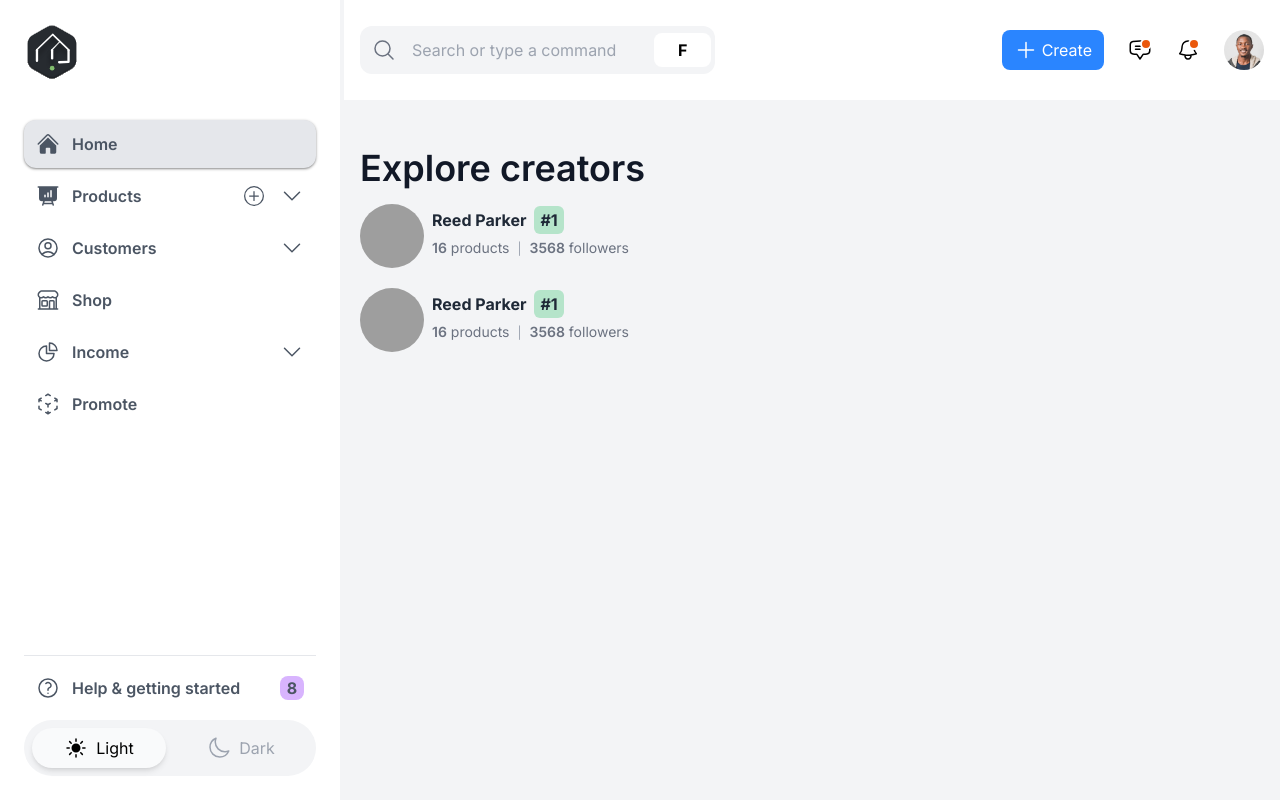
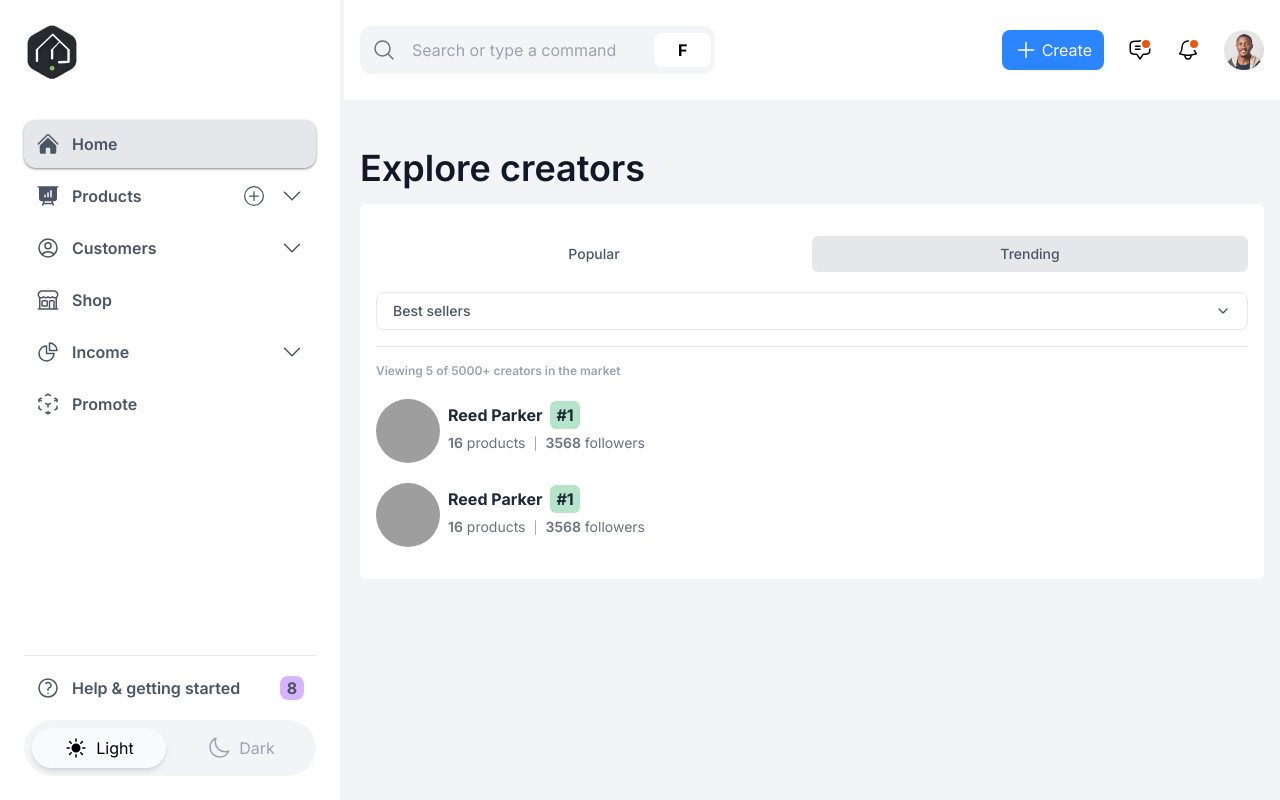
Before and after one commit to IdealBox/Fairlyx-FrontEnd-NEW, a React (Create React App) app: page /vendor/creators in a window 1280 px wide. Built offline with nearby package versions, Linux system fonts and the light colour scheme; grey boxes are pictures that could not be loaded.

Commit message:
Creators page header ui completed

```diff
--- a/src/screens/vendor/creators/index.tsx
+++ b/src/screens/vendor/creators/index.tsx
@@ -1,16 +1,54 @@
-import React from 'react';
+import React, { useState } from 'react';
 import Creator from './components/Creator';
+import Dropdown from '../../../components/forms/Dropdown';
 
 const CreatorsPage = () => {
+	const [selectedValue, setSelectedValue] = useState<{
+		value: string;
+		id: string;
+		type: string;
+	}>({
+		value: 'Best sellers',
+		id: '1',
+		type: '',
+	});
 	return (
 		<div className="px-4 py-8">
 			<h1 className="leading-loose text-4xl font-semibold text-gray-900 dark:text-gray-50">
 				Explore creators
 			</h1>
-			<header></header>
-			<div className="flex flex-col gap-5">
-				<Creator />
-				<Creator />
+			<div className="bg-white rounded-md p-4">
+				<header className="border-b border-gray-200 py-4 flex flex-col">
+					<div className="flex flex-row [&>*]:flex-1 text-center text-sm text-gray-600 font-medium mb-5">
+						<div className="py-2 px-4 rounded-md">Popular</div>
+						<div className="py-2 px-4 bg-gray-200 rounded-md">
+							Trending
+						</div>
+					</div>
+					<Dropdown
+						data={[
+							{
+								value: 'Something else',
+								id: '2',
+								type: '',
+							},
+							{
+								value: 'Best sellers',
+								id: '1',
+								type: '',
+							},
+						]}
+						selectedValue={selectedValue}
+						setSelectedValue={setSelectedValue}
+					/>
+				</header>
+				<div className="flex flex-col gap-5 py-4">
+					<p className="text-xs font-semibold text-gray-400">
+						Viewing 5 of 5000+ creators in the market
+					</p>
+					<Creator />
+					<Creator />
+				</div>
 			</div>
 		</div>
 	);
```
